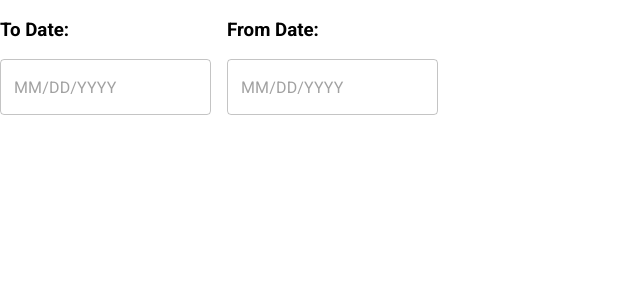
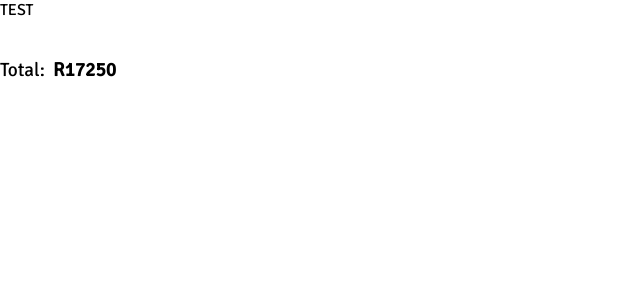
Before and after one commit to zeagle848/TRIPCO-POC, a React (Create React App) app: page / in a window 1280 px wide. Shown: the top 300 px of the page, without its empty margins (0-640 px from the left). Built offline with nearby package versions, Linux system fonts and the light colour scheme.

Commit message:
Continue workin on components

```diff
--- a/package.json
+++ b/package.json
@@ -7,7 +7,9 @@
     "@emotion/styled": "^11.8.1",
     "@mui/icons-material": "^5.6.2",
     "@mui/material": "^5.6.2",
+    "@mui/system": "^5.15.0",
     "@mui/x-date-pickers": "^6.18.4",
+    "@popperjs/core": "^2.11.8",
     "@testing-library/jest-dom": "^5.16.4",
     "@testing-library/react": "^13.1.1",
     "@testing-library/user-event": "^13.5.0",
@@ -16,6 +18,7 @@
     "react": "^18.0.0",
     "react-datepicker": "^4.7.0",
     "react-dom": "^18.0.0",
+    "react-popper": "^2.3.0",
     "react-scripts": "5.0.1",
     "react-style-proptype": "^3.2.2",
     "web-vitals": "^2.1.4"
--- a/src/App.css
+++ b/src/App.css
@@ -1,10 +1,10 @@
 @import url('https://fonts.googleapis.com/css2?family=Roboto:wght@400;700&display=swap');
-
+@import url('https://fonts.googleapis.com/css2?family=Signika&display=swap');
 :root {
 }
 
 #root {
-  font-family: 'Roboto', sans-serif;
+  font-family: 'Signika', sans-serif;
 }
 
 body.modal-open {
@@ -21,3 +21,57 @@ body.modal-open {
 .date-selector-element{
   margin-right: 1rem;
 }
+
+.total-price-container{
+  display: flex;
+  flex-direction: row;
+  align-items: center;
+  font-size: 1.2rem;
+  font-weight: 100;
+}
+
+.total-price{
+  font-size: 1.2rem;
+  padding-left: 0.5rem;
+  cursor: pointer;
+}
+
+.vat-content{
+  font-size: 0.6rem;
+  z-index: 10;
+  position: absolute;
+  color: black;
+}
+
+.tooltip {
+  background: #A4FFFF;
+  color: white;
+  padding: 4px 8px;
+  border-radius: 5px;
+  width: fit-content;
+  border-radius: 4px;
+  font-weight: 300;
+  z-index: 10;
+  height: 0.6rem;
+  padding-bottom: 5px;
+}
+
+.tooltip.vat-tooltip{
+  width: 3rem;
+}
+
+.arrow,
+.arrow::before {
+  position: absolute;
+  width: 0.8rem;
+  height: 0.5rem;
+  background: #A4FFFF;
+  z-index: 1;
+  bottom: 0px;
+}
+
+.arrow::before {
+  visibility: visible;
+  content: '';
+  transform: rotate(45deg);
+}
--- a/src/App.js
+++ b/src/App.js
@@ -1,11 +1,13 @@
 import './App.css';
 import { DateSelector } from './components/body/property/room/booking_info/booking_info_components/date_selector';
+import { OccupancySelector } from './components/body/property/room/booking_info/booking_info_components/occupancy_selector';
+import { TotalPrice } from './components/body/property/room/checkout_info/checkout_info_components/total_price';
 
 export function App() {
 
   return (
     <div>
-        <DateSelector/>
+        <TotalPrice/>
     </div>
   );
 }
--- a/src/components/body/property/room/booking_info/booking_info_components/occupancy_selector.js
+++ b/src/components/body/property/room/booking_info/booking_info_components/occupancy_selector.js
@@ -0,0 +1,34 @@
+import Select from '@mui/material/Select';
+import InputLabel from '@mui/material/InputLabel';
+import MenuItem from '@mui/material/MenuItem';
+import { styled } from '@mui/system';
+
+const StyledInputLabel = styled(InputLabel)({
+    fontSize: '19px',
+    color: 'black',
+    fontWeight: 'bold',
+    marginBottom: '1rem'
+});
+
+const StyledSelect = styled(Select)({
+    width: '130px',
+    height: '40px'
+  });
+
+export function OccupancySelector(){
+    return(
+        <div>
+            <StyledInputLabel className='occupancy-label'>Occupancy:</StyledInputLabel>
+            <StyledSelect
+            label="Occupancy"
+            className='occupancy-selector'
+            value={1}
+            displayEmpty
+            >
+                <MenuItem value={1}>One</MenuItem>
+                <MenuItem value={2}>Two</MenuItem>
+                <MenuItem value={3}>Three</MenuItem>
+            </StyledSelect>
+        </div>
+    )
+}
--- a/src/components/body/property/room/checkout_info/checkout_info_components/total_price.js
+++ b/src/components/body/property/room/checkout_info/checkout_info_components/total_price.js
@@ -0,0 +1,51 @@
+import React, { useState } from 'react';
+import { usePopper } from 'react-popper';
+
+export function TotalPrice(){
+    const totalPrice = 'R17250'
+    const vat = 'VAT: R2250'
+    const [referenceElement, setReferenceElement] = useState(null);
+    const [popperElement, setPopperElement] = useState(null);
+    const [arrowElement, setArrowElement] = useState(null);
+    const { styles, attributes } = usePopper(referenceElement, popperElement, {
+        placement: 'top',
+        modifiers: [{ name: 'arrow', options: { element: arrowElement } }]
+    });
+
+    const handleMouseEnter = () => {
+        setIsHovered(true);
+    };
+
+    const handleMouseLeave = () => {
+        setIsHovered(false);
+    };
+    const [isHovered, setIsHovered] = useState(false);
+    return(
+        <div>
+            <div>TEST</div>
+            <h3 className='total-price-container'>Total:
+                <h3
+                className="total-price"
+                ref={setReferenceElement}
+                onMouseEnter={handleMouseEnter}
+                onMouseLeave={handleMouseLeave}
+                >
+                    <span>{totalPrice}</span>
+                </h3>
+            </h3>
+            {referenceElement && isHovered && (
+            <div
+            ref={setPopperElement}
+            style={styles.popper}
+            {...attributes.popper}
+            className='tooltip vat-tooltip'
+            onMouseEnter={handleMouseEnter}
+            onMouseLeave={handleMouseLeave}
+            >
+                <span className='vat-content'>{vat}</span>
+                <div ref={setArrowElement} style={styles.arrow} className='arrow'/>
+            </div>
+            )}
+        </div>
+    )
+}
```
